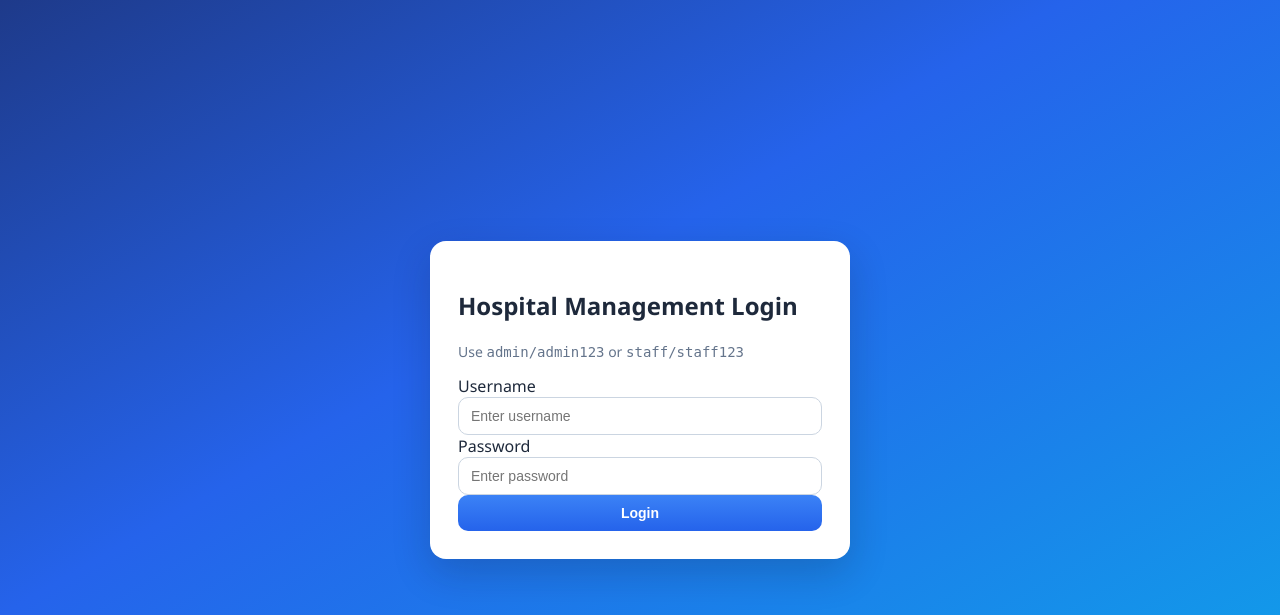
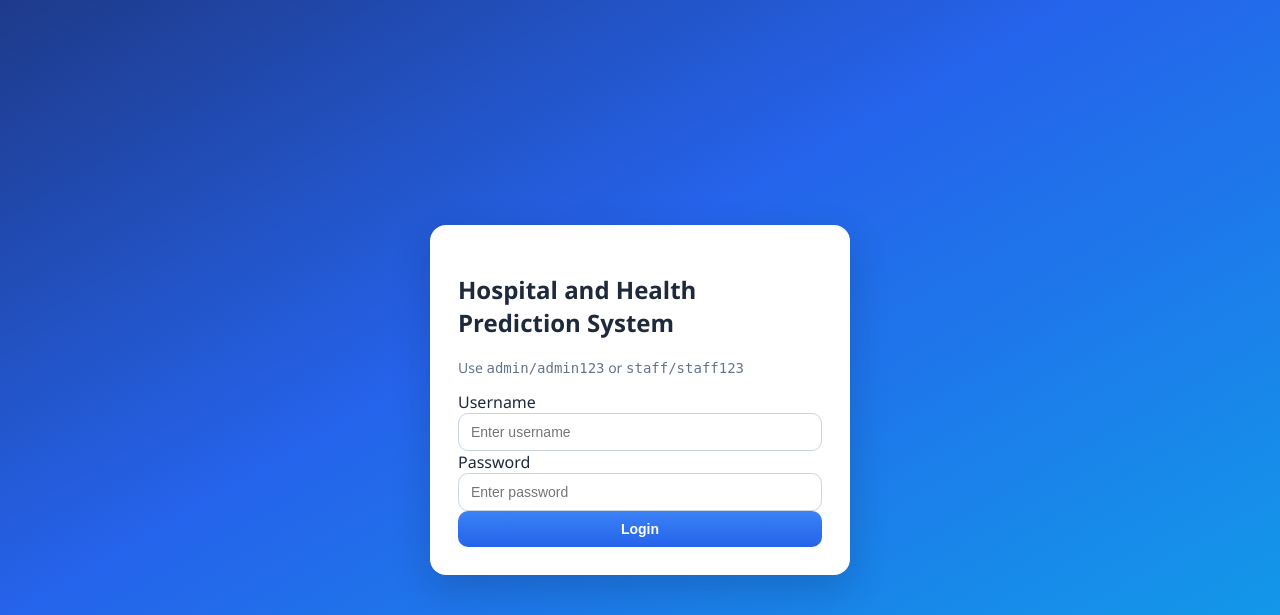
Before and after one commit to arnavnigam168/HMS-, a Flask app: page /login in a window 1280 px wide. Shown: the top 615 px of the page. Run offline with Flask 3, Linux system fonts and the light colour scheme.

Commit message:
Changed base and login html files

```diff
--- a/templates/base.html
+++ b/templates/base.html
@@ -8,7 +8,7 @@
 </head>
 <body>
     <nav class="navbar">
-        <div class="brand">Hospital Management System</div>
+        <div class="brand">Hospital and Health Prediction System</div>
         {% if session.get('username') %}
         <div class="nav-links">
             <a href="{{ url_for('dashboard') }}">Dashboard</a>
--- a/templates/login.html
+++ b/templates/login.html
@@ -3,12 +3,12 @@
 <head>
     <meta charset="UTF-8">
     <meta name="viewport" content="width=device-width, initial-scale=1.0">
-    <title>Login - Hospital Management System</title>
+    <title>Login - Hospital and Health Prediction System</title>
     <link rel="stylesheet" href="{{ url_for('static', filename='css/style.css') }}">
 </head>
 <body class="login-bg">
     <div class="login-card">
-        <h2>Hospital Management Login</h2>
+        <h2>Hospital and Health Prediction System</h2>
         <p class="muted">Use <code>admin/admin123</code> or <code>staff/staff123</code></p>
 
         {% with messages = get_flashed_messages(with_categories=true) %}
```
